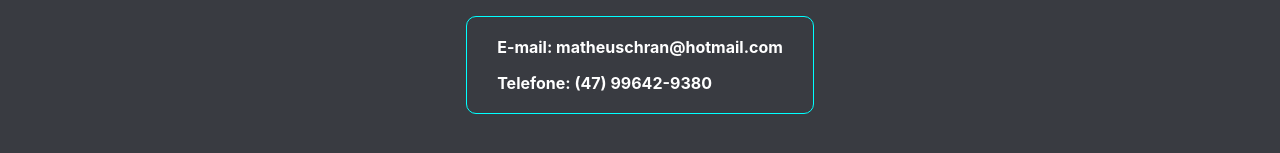
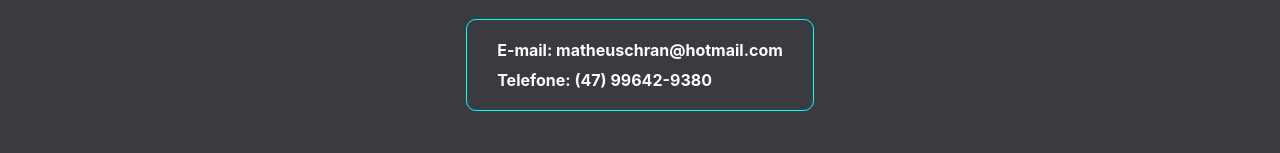
Before and after one commit to monteiroMS/portfolio, a React (Create React App) app: page /contact in a window 1280 px wide. Shown: the part 427-580 px from the top of the page. Built offline with nearby package versions, Linux system fonts and the light colour scheme.

Commit message:
adiciona link para o whatsapp

```diff
--- a/src/pages/Contact.js
+++ b/src/pages/Contact.js
@@ -12,7 +12,7 @@
         <h1>Contato</h1>
         <span>
           <a href="mailto:matheuschran@hotmail.com">E-mail: matheuschran@hotmail.com</a>
-          <p>Telefone: (47) 99642-9380</p>
+          <a href="https://contate.me/monteiro.ms">Telefone: (47) 99642-9380</a>
         </span>
       </span>
       <Footer />
--- a/src/styles/Contact.module.css
+++ b/src/styles/Contact.module.css
@@ -16,12 +16,13 @@
 }
 
 .infoContainer a {
+  display: block;
   text-decoration: none;
   color: white;
 }
 
-.infoContainer p {
-  margin-bottom: 0;
+.infoContainer a:nth-of-type( 2 ) {
+  margin-top: 10px;
 }
 
 .infoContainer h1 {
```
